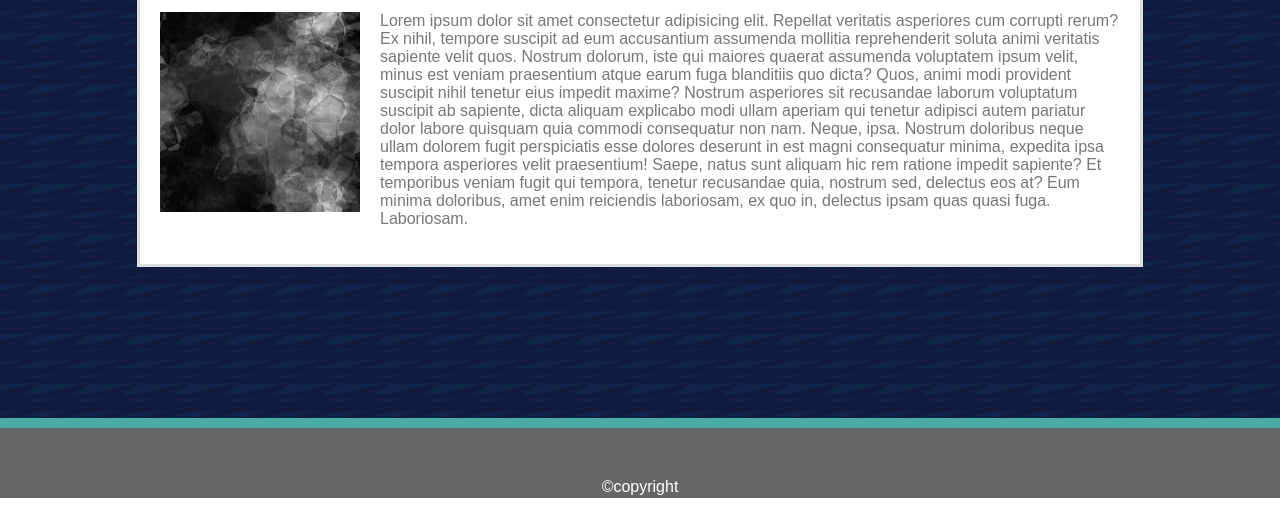
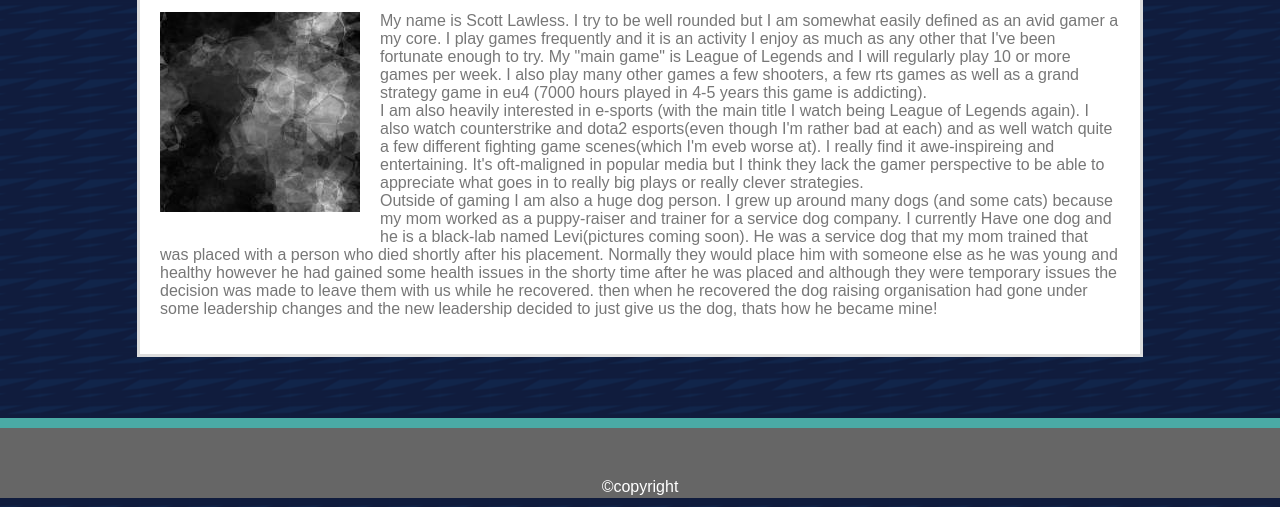
Before and after one commit to SLawless05/basic-portfolio, a plain HTML site: page index.html in a window 1280 px wide. Shown: the part 302-809 px from the top of the page. Drawn offline with Linux system fonts and the light colour scheme.

Commit message:
final update (this time its for real)

```diff
--- a/index.html
+++ b/index.html
@@ -40,20 +40,26 @@
 
         <p>
 
-            Lorem ipsum dolor sit amet consectetur adipisicing elit. Repellat veritatis asperiores cum corrupti rerum?
-            Ex nihil, tempore suscipit ad eum accusantium assumenda mollitia reprehenderit soluta animi veritatis
-            sapiente velit quos.
-            Nostrum dolorum, iste qui maiores quaerat assumenda voluptatem ipsum velit, minus est veniam praesentium
-            atque earum fuga blanditiis quo dicta? Quos, animi modi provident suscipit nihil tenetur eius impedit
-            maxime?
-            Nostrum asperiores sit recusandae laborum voluptatum suscipit ab sapiente, dicta aliquam explicabo modi
-            ullam aperiam qui tenetur adipisci autem pariatur dolor labore quisquam quia commodi consequatur non nam.
-            Neque, ipsa.
-            Nostrum doloribus neque ullam dolorem fugit perspiciatis esse dolores deserunt in est magni consequatur
-            minima, expedita ipsa tempora asperiores velit praesentium! Saepe, natus sunt aliquam hic rem ratione
-            impedit sapiente?
-            Et temporibus veniam fugit qui tempora, tenetur recusandae quia, nostrum sed, delectus eos at? Eum minima
-            doloribus, amet enim reiciendis laboriosam, ex quo in, delectus ipsam quas quasi fuga. Laboriosam.
+            My name is Scott Lawless. I try to be well rounded but I am somewhat easily defined as an avid gamer a my
+            core. I play games frequently and it is an activity I enjoy as much as any other that I've been fortunate
+            enough to try. My "main game" is League of Legends and I will regularly play 10 or more games per week. I
+            also play many other games a few shooters, a few rts games as well as a grand strategy game in eu4 (7000
+            hours played in 4-5 years this game is addicting).
+            <br>
+            I am also heavily interested in e-sports (with the main title I watch being League of Legends again).
+            I also watch counterstrike and dota2 esports(even though I'm rather bad at each) and as well watch quite
+            a few different fighting game scenes(which I'm eveb worse at). I really find it awe-inspireing and
+            entertaining. It's oft-maligned in popular media but I think they lack the gamer perspective to be able to
+            appreciate what goes in to really big plays or really clever strategies.
+            <br>
+            Outside of gaming I am also a huge dog person. I grew up around many dogs (and some cats) because my mom
+            worked as a puppy-raiser and trainer for a service dog company. I currently Have one dog and he is a
+            black-lab named Levi(pictures coming soon). He was a service dog that my mom trained that was placed with a
+            person who died shortly after his placement. Normally they would place him with someone else as he was
+            young and healthy however he had gained some health issues in the shorty time after he was placed and
+            although they were temporary issues the decision was made to leave them with us while he recovered. then
+            when he recovered the dog raising organisation had gone under some leadership changes and the new
+            leadership decided to just give us the dog, thats how he became mine!
 
         </p>
 
```
